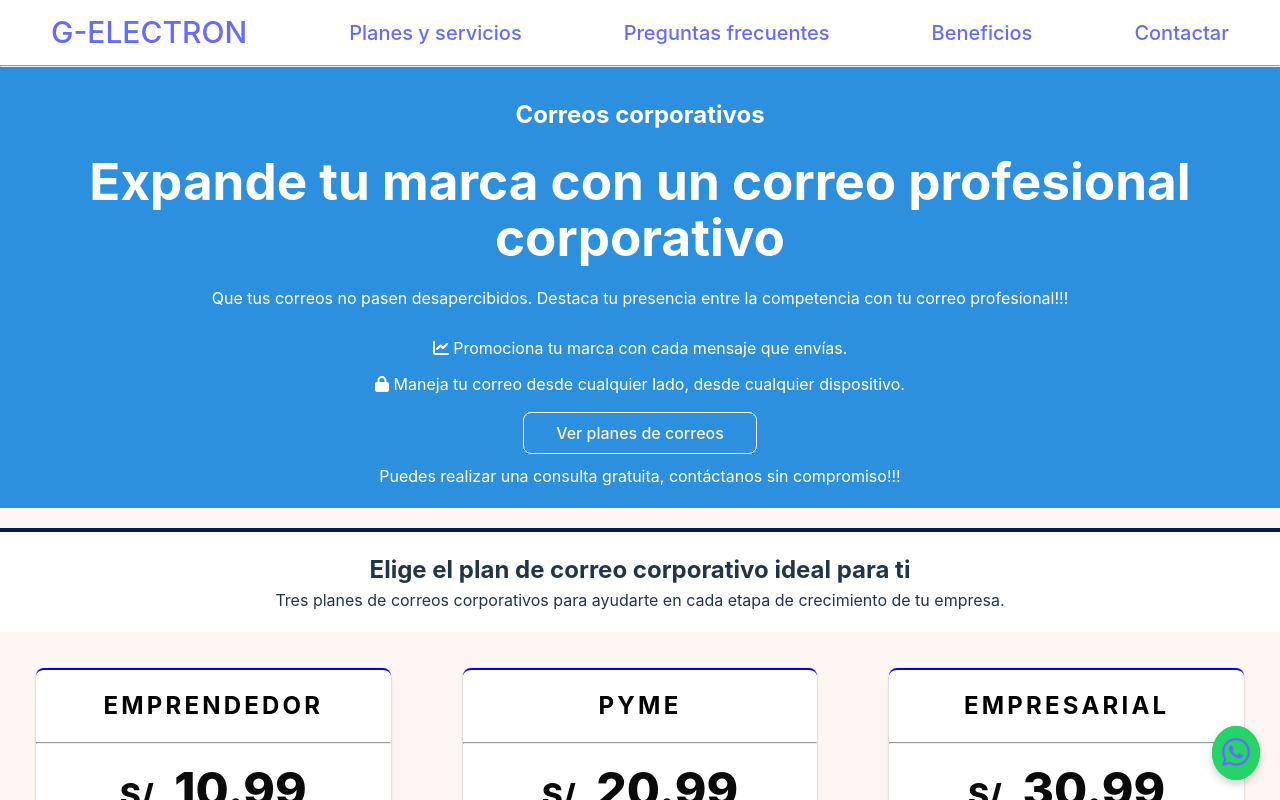
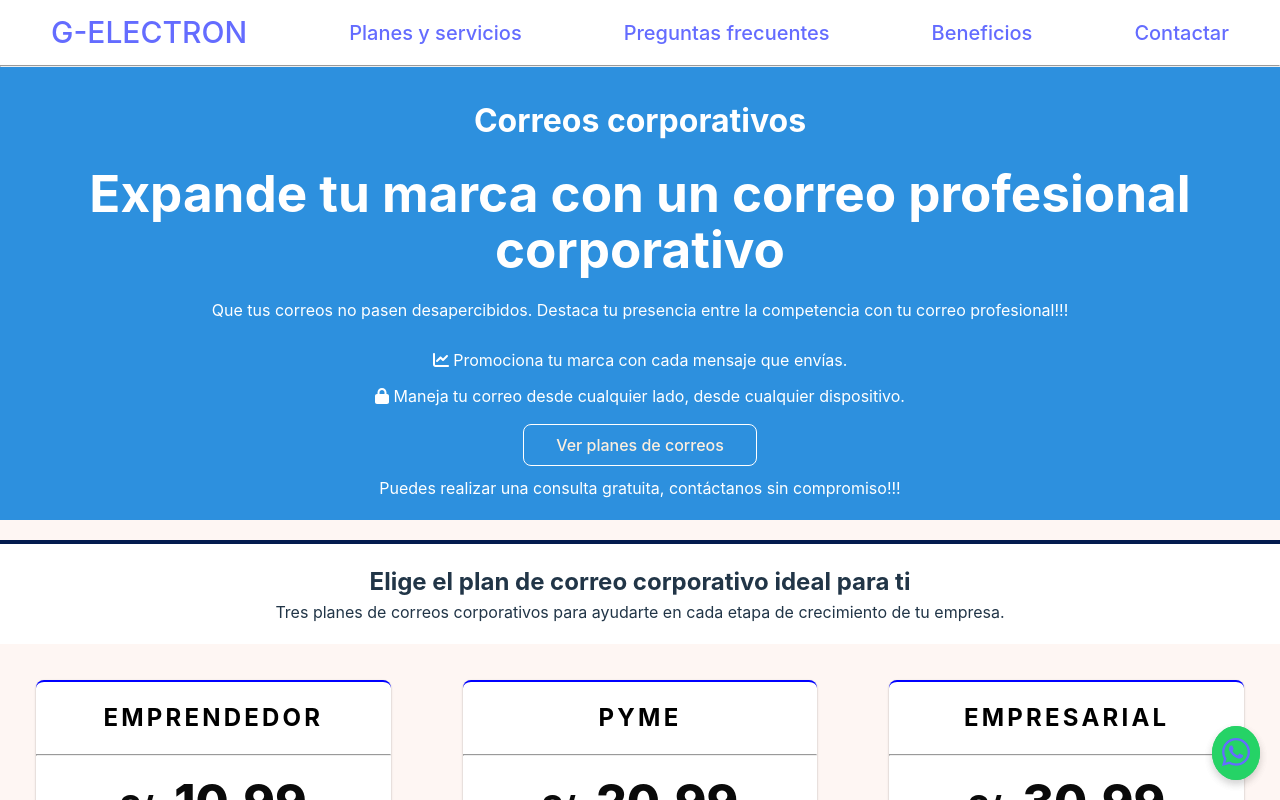
Before and after one commit to Krlozces/emailsCorporativos, a React (Vite) app: page / in a window 1280 px wide. Shown: the top 800 px of the page. Built offline with nearby package versions, Linux system fonts and the light colour scheme.

Commit message:
titulo class added

```diff
--- a/src/styles/main.css
+++ b/src/styles/main.css
@@ -7,7 +7,7 @@
     /* background-color: #031b4e; */
     /* background-color: #005CE1; */
     background-color: #2d90de;
-    color: #fff;
+    color: #FFFFFF;
     padding:20px 0 ;
     /* background-color: #6EC1E4; */
 }
@@ -57,6 +57,14 @@ img{
     padding: 10px 0;
 }
 
+.correo{
+    font-size: 2rem;
+}
+
+.titulo{
+    margin: 0 auto;
+}
+
 @media (max-width: 768px) {
     .parrafo{
         margin: 10px 20px;
```
